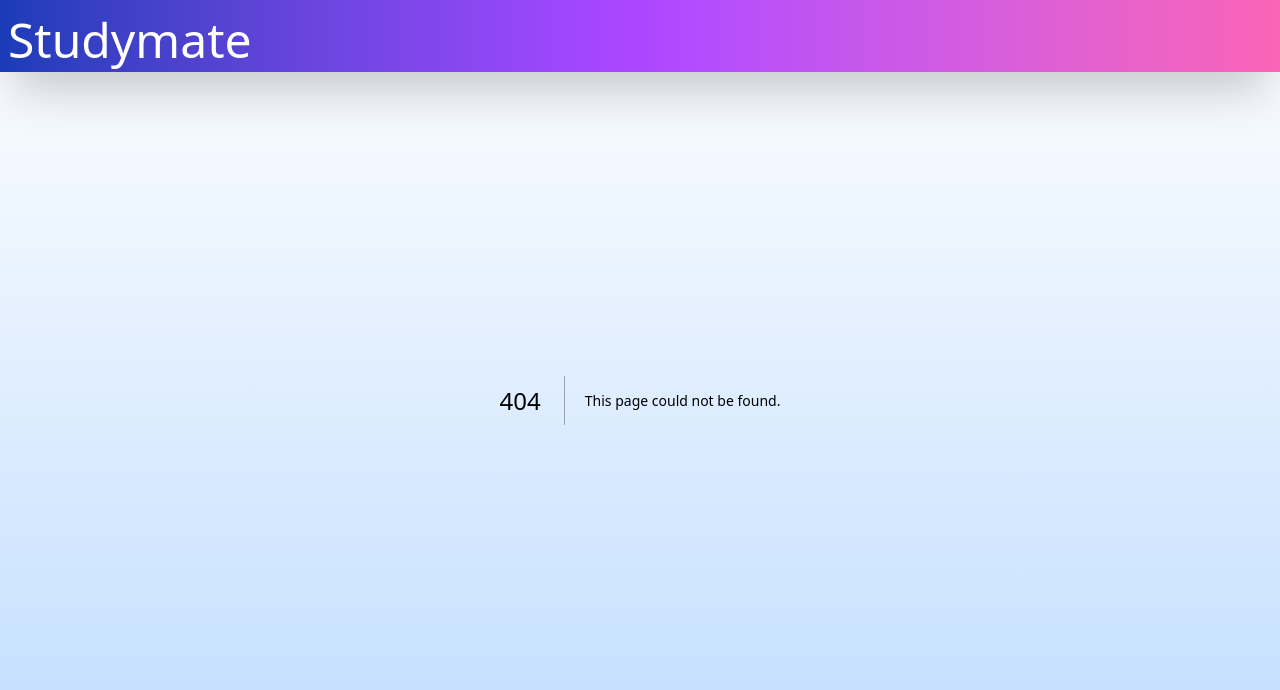
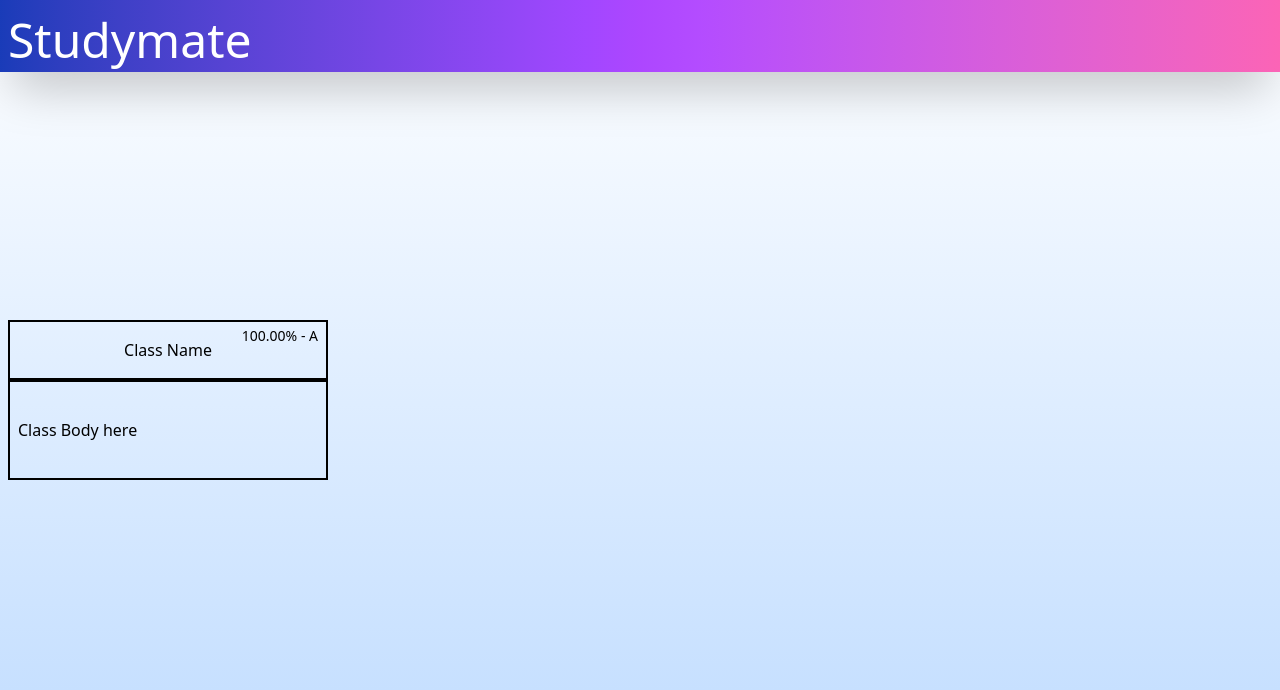
Before and after one commit to PRAjwal03714/Learning-Management-System, a Next.js app: page /dashboard in a window 1280 px wide. Before the commit this address had no page. Shown: the top 690 px of the page. Built offline with nearby package versions, Linux system fonts and the light colour scheme.

Commit message:
Added basic structure of module

```diff
--- a/package.json
+++ b/package.json
@@ -24,6 +24,6 @@
     "eslint-config-next": "15.2.0",
     "postcss": "^8.5.3",
     "tailwindcss": "^4.0.9",
-    "typescript": "^5"
+    "typescript": "^5.7.3"
   }
 }
--- /dev/null
+++ b/src/app/dashboard/page.tsx
@@ -0,0 +1,14 @@
+export default function login() {
+    return (
+        <div id='wrapper' className='flex flex-col h-full w-full justify-center'>
+
+            <div id = 'Class1 Module' className= 'flex flex-col justify-center p-2'>
+                <div id ='Class1-title-section' className = 'flex items-center justify-center border-2 border-black border-solid p-2 max-w-xs h-15 relative'>
+                    <h1 id = 'Class1-name' className='flex items-center justify-center max-w-xs h-15'>Class Name</h1>
+                    <h1 id = 'Class1-grade' className= 'top-right absolute top-1 right-2 text-sm'>100.00% - A</h1>
+                </div>
+                <h1 id = 'class-Body' className ='flex items-center border-2 border-black border-solid p-2 max-w-xs h-25'>Class Body here</h1>
+            </div>
+
+        </div>
+    )}
--- a/src/app/reset/page.tsx
+++ b/src/app/reset/page.tsx
@@ -3,7 +3,7 @@
         <div id='wrapper' className='flex flex-col h-full w-full justify-center'>
             <div id='popup' className='flex flex-col shadow-xl shadow-gray-400 bg-blue-50 border-1 h-80 w-85 ml-auto mr-auto' >
                 <h1 id='resetPasswrdText' className='text-3xl mt-8 mr-auto ml-auto'>Reset Password</h1>
-                <span id='prompt' className=" text-center text-gray-500 mt-5 mr-auto ml-auto">Enter your Username and we'll send you a code to reset your password.</span>
+                <span id='prompt' className=" text-center text-gray-500 mt-5 mr-auto ml-auto">Enter your Username and we&apos;ll send you a code to reset your password.</span>
                 <input id='username' placeholder='UserName' type="email" className='border-1 rounded-sm h-8.5 mt-5 mb-6 ml-auto mr-auto w-9/10 bg-gray-100 shadow-gray-300 shadow-md hover:bg-gray-200 active:bg-gray-100'></input>
                 <button id='resetPasswrdBtn' className='border-2 w-3/5 h-10 ml-auto mr-auto rounded-md bg-gray-100 shadow-gray-300 shadow-md hover:bg-blue-50 active:bg-blue-100 active:shadow-none'>Reset Password</button>
                 <span id='toLogin' className='text-black mb-3 mt-5 mr-auto ml-auto'>Return to <a href='/login' className='text-blue-500 mt-8 mr-auto ml-auto hover:underline active:underline active:text-blue-300'>login</a></span>
```
Also changed, not shown: 1 other file (tests, documents, lock files or other folders).
